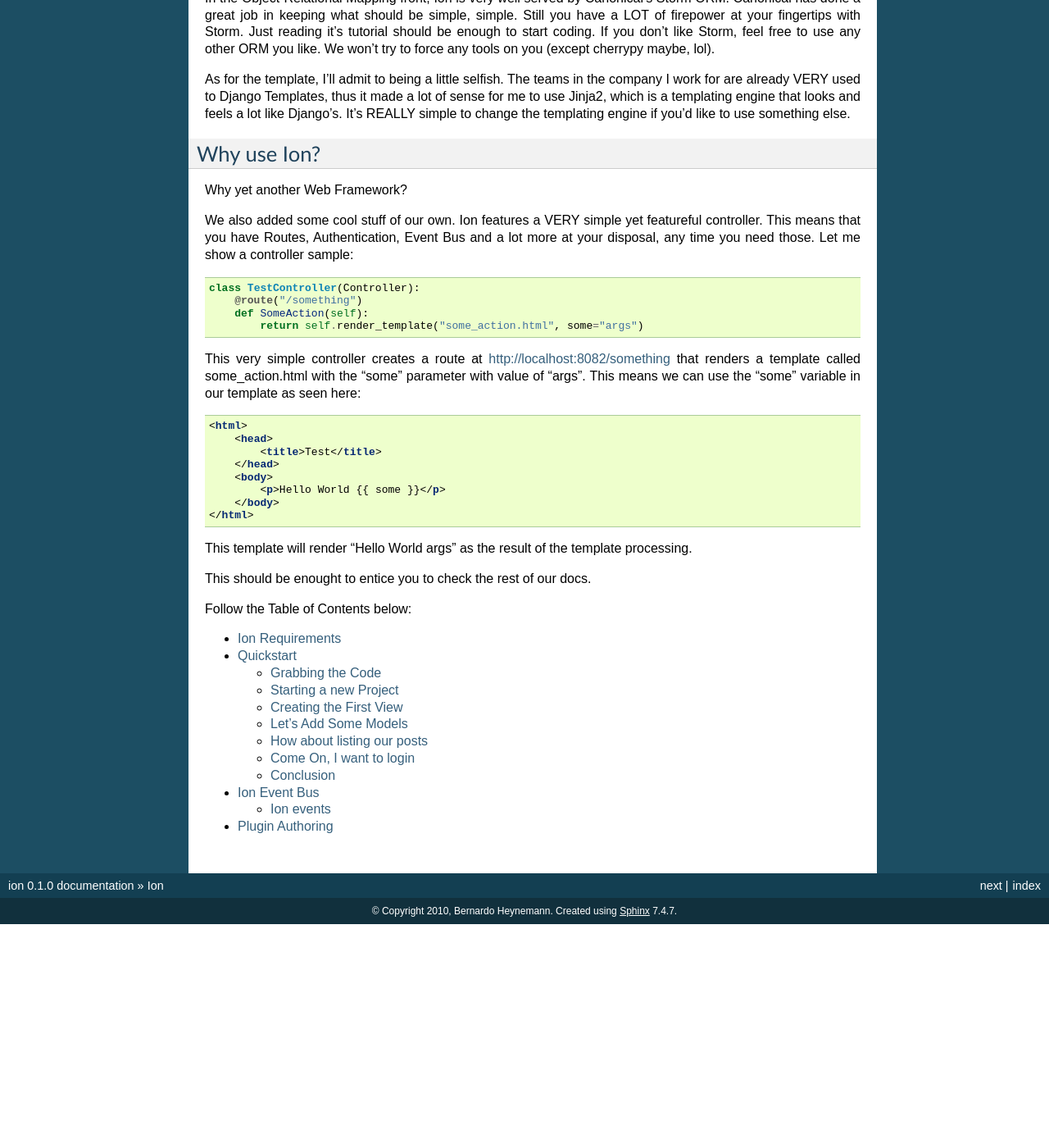
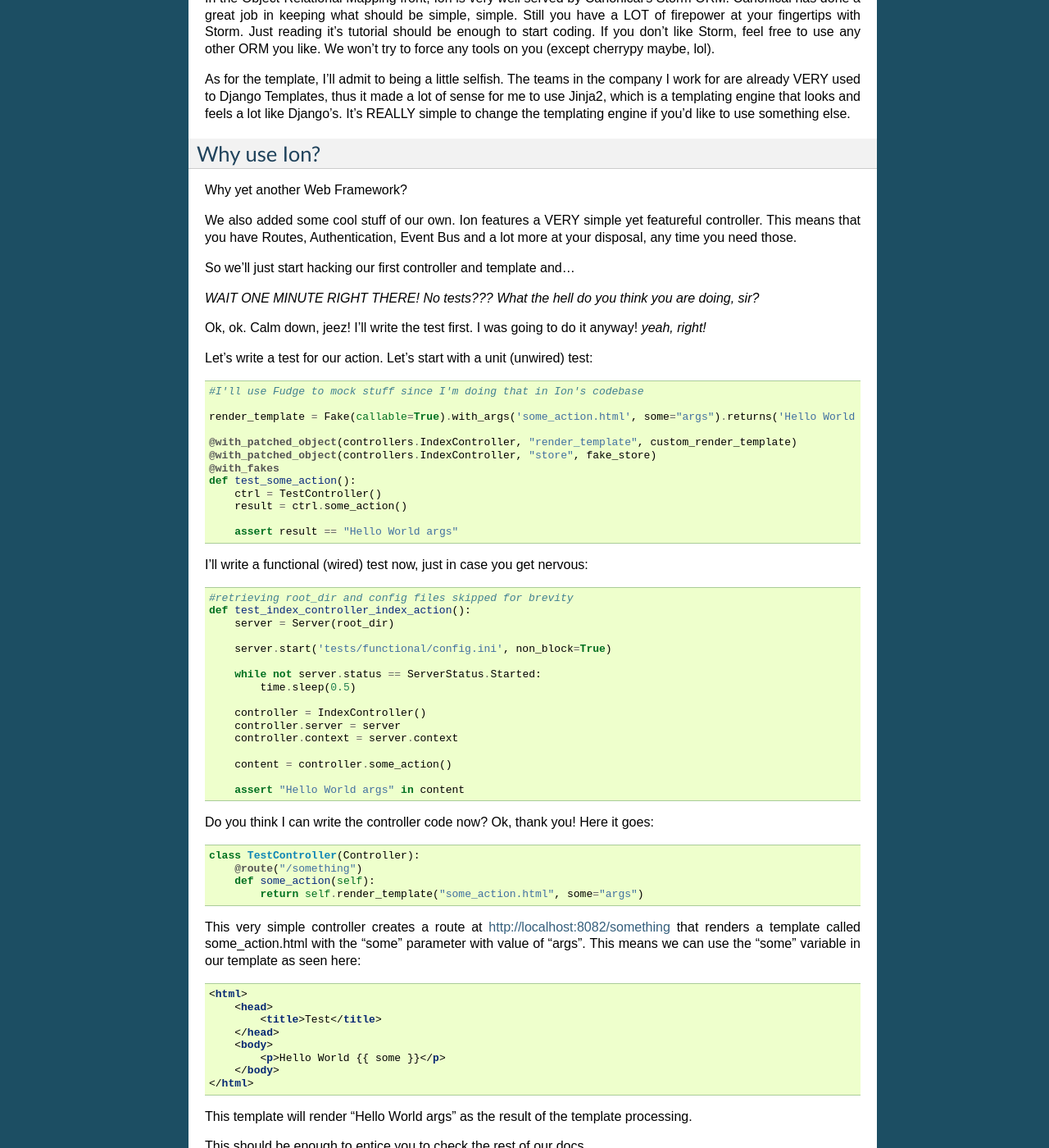
Before and after one commit to heynemann/ion-web, a Sphinx documentation site: the page built from docs/source/index.rst, in a window 1280 px wide and 1400 px high, scrolled down 391 px. Shown: the whole window at 82% size. Built offline with Sphinx 7.4.7, drawn with Linux system fonts in a browser that asks for light colours; before the commit the page ends 1518 px from its top, so only the background shows below that; some of the changed text lies outside the part shown.

Commit message:
Changed docs to include tests

```diff
--- a/docs/source/index.rst
+++ b/docs/source/index.rst
@@ -26,11 +26,53 @@ Why use Ion?
 ------------
 Why yet another Web Framework?
 
-We also added some cool stuff of our own. Ion features a VERY simple yet featureful controller. This means that you have Routes, Authentication, Event Bus and a lot more at your disposal, any time you need those. Let me show a controller sample::
+We also added some cool stuff of our own. Ion features a VERY simple yet featureful controller. This means that you have Routes, Authentication, Event Bus and a lot more at your disposal, any time you need those.
+
+So we'll just start hacking our first controller and template and...
+
+*WAIT ONE MINUTE RIGHT THERE! No tests??? What the hell do you think you are doing, sir?*
+
+Ok, ok. Calm down, jeez! I'll write the test first. I was going to do it anyway! *yeah, right!*
+
+Let's write a test for our action. Let's start with a unit (unwired) test::
+
+    #I'll use Fudge to mock stuff since I'm doing that in Ion's codebase
+
+    render_template = Fake(callable=True).with_args('some_action.html', some="args").returns('Hello World args')
+
+    @with_patched_object(controllers.IndexController, "render_template", custom_render_template)
+    @with_patched_object(controllers.IndexController, "store", fake_store)
+    @with_fakes
+    def test_some_action():
+        ctrl = TestController()
+        result = ctrl.some_action()
+
+        assert result == "Hello World args"
+
+I'll write a functional (wired) test now, just in case you get nervous::
+
+    #retrieving root_dir and config files skipped for brevity
+    def test_index_controller_index_action():
+        server = Server(root_dir)
+
+        server.start('tests/functional/config.ini', non_block=True)
+
+        while not server.status == ServerStatus.Started:
+            time.sleep(0.5)
+
+        controller = IndexController()
+        controller.server = server
+        controller.context = server.context
+
+        content = controller.some_action()
+
+        assert "Hello World args" in content
+
+Do you think I can write the controller code now? Ok, thank you! Here it goes::
 
     class TestController(Controller):
         @route("/something")
-        def SomeAction(self):
+        def some_action(self):
             return self.render_template("some_action.html", some="args")
 
 This very simple controller creates a route at http://localhost:8082/something that renders a template called some_action.html with the "some" parameter with value of "args". This means we can use the "some" variable in our template as seen here:
@@ -48,7 +90,7 @@ This very simple controller creates a route at http://localhost:8082/something t
 
 This template will render "Hello World args" as the result of the template processing.
 
-This should be enought to entice you to check the rest of our docs.
+This should be enough to entice you to check the rest of our docs.
 
 Follow the Table of Contents below:
 
```
Also changed, not shown: README.rst (+47 -3 lines).
